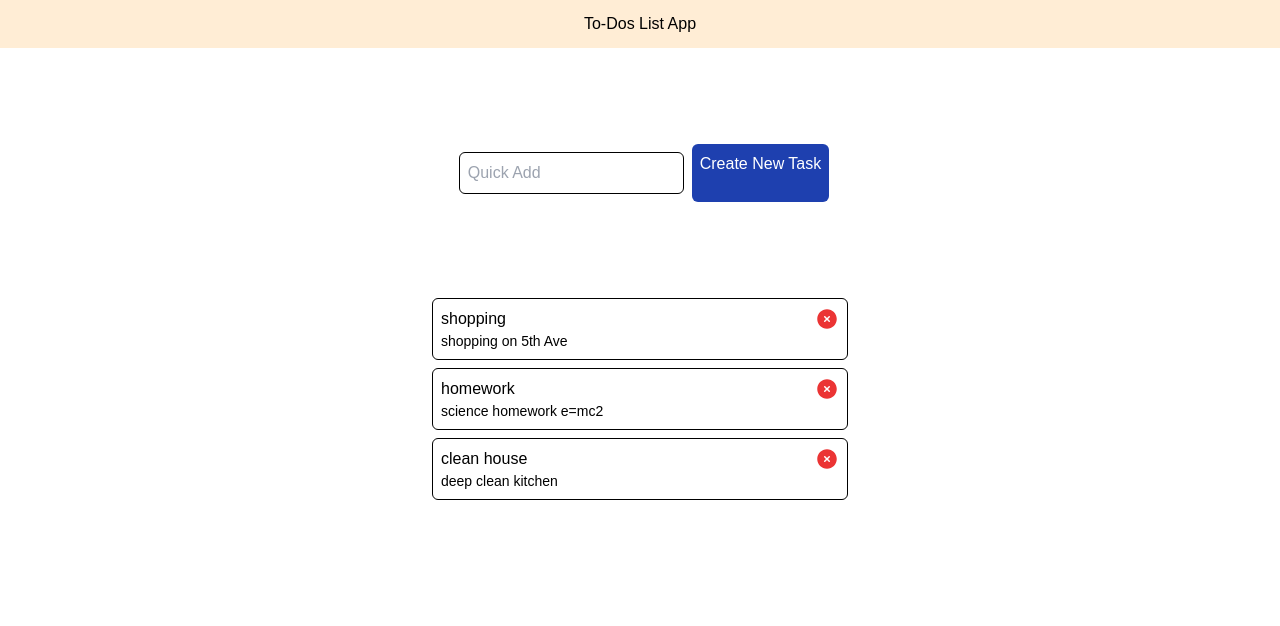
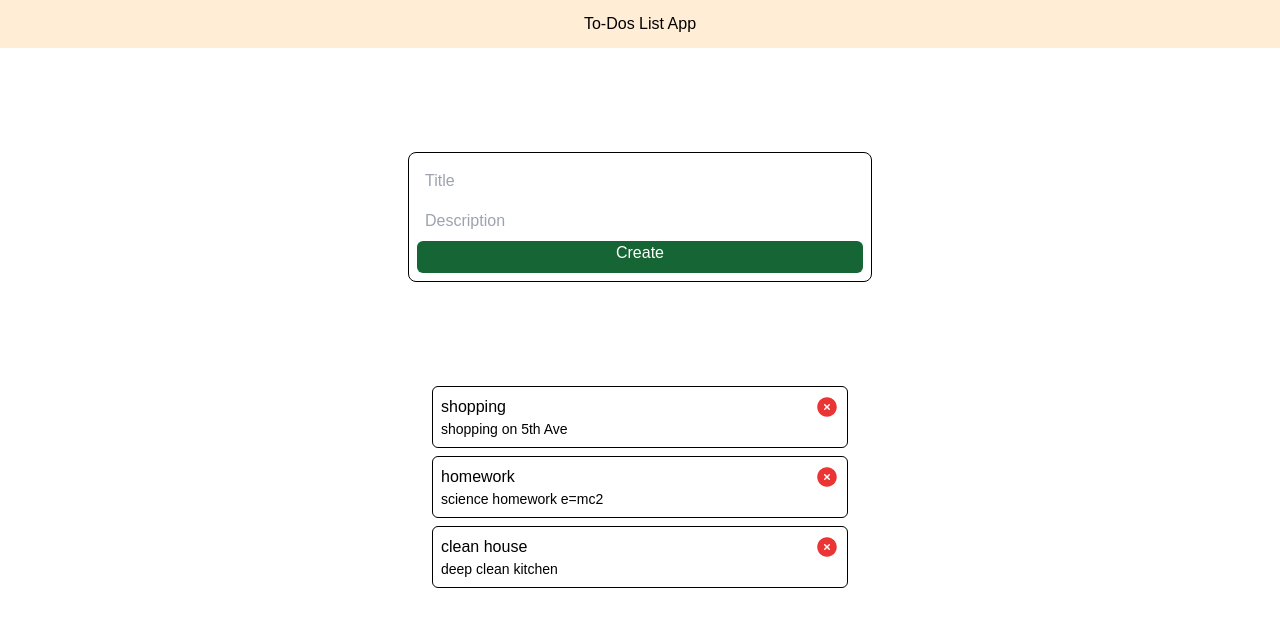
Before and after one commit to bibhorsharma7/todo-webapp, a Next.js app: page / in a window 1280 px wide. Shown: the top 626 px of the page. Built offline with nearby package versions, Linux system fonts and the light colour scheme.

Commit message:
stash: work in progress

```diff
--- /dev/null
+++ b/app/components/addTask.tsx
@@ -0,0 +1,28 @@
+"use client";
+
+import { useState } from "react";
+import Button from "./button";
+
+export default function AddTask() {
+  const [title, setTitle] = useState('')
+  const [description, setDescription] = useState('')
+
+  const handleAddTask = () => {
+    // input validation
+    if (title.length == 0) {
+      alert('Title cannot be empty')
+      return;
+    }
+
+    alert(`create clicked\nTitle: ${title}\nDescription: ${description}`)
+  }
+
+  return (
+    <div className="border border-black rounded-lg w-full p-2 m-2">
+      <input className="p-2 w-full" type="text" placeholder="Title" value={title} onChange={(e) => setTitle(e.target.value)}/>
+      <input className="p-2 w-full" type="text" placeholder="Description" value={description} onChange={(e) => setDescription(e.target.value)} />
+
+      <Button name="Create" className="h-8" onClick={handleAddTask} />
+    </div>
+  );
+}
--- a/app/components/button.tsx
+++ b/app/components/button.tsx
@@ -1,14 +1,17 @@
 interface ButtonProps {
   name: string;
-  onClick?: () => void;
+  className?: string;
+  onClick: () => void;
 }
-export default function Button({ name, onClick }: ButtonProps) {
+
+
+export default function Button({ name, onClick, className }: ButtonProps) {
   return (
     <div
-      className="p-2 rounded-md cursor-pointer border-black bg-blue-800 text-white hover:bg-blue-900"
-      onClick={() => onClick}
+      className={`${className ?? ''} text-center rounded-md cursor-pointer border-black bg-green-800 text-white hover:bg-green-700`}
+      onClick={onClick}
     >
-      <p className="capitalize">{name}</p>
+      {name}
     </div>
   );
 }
--- a/app/components/quickAdd.tsx
+++ /dev/null
@@ -1,9 +0,0 @@
-export default function QuickAdd() {
-  return (
-    <div>
-      <div className="border border-black rounded-md items-center p-2 m-2">
-        <input className="w-full" type="text" placeholder="Quick Add" />
-      </div>
-    </div>
-  );
-}
--- a/app/components/task.tsx
+++ b/app/components/task.tsx
@@ -2,6 +2,7 @@ interface TaskProps {
   id: number;
   title: string;
   description: string;
+  status: "pending" | "completed";
 }
 
 export default function Task({ title, description }: TaskProps) {
@@ -19,9 +20,9 @@ export default function Task({ title, description }: TaskProps) {
           className="w-6 h-6 hover:cursor-pointer"
         >
           <path
-            fill-rule="evenodd"
+            fillRule="evenodd"
             d="M12 2.25c-5.385 0-9.75 4.365-9.75 9.75s4.365 9.75 9.75 9.75 9.75-4.365 9.75-9.75S17.385 2.25 12 2.25Zm-1.72 6.97a.75.75 0 1 0-1.06 1.06L10.94 12l-1.72 1.72a.75.75 0 1 0 1.06 1.06L12 13.06l1.72 1.72a.75.75 0 1 0 1.06-1.06L13.06 12l1.72-1.72a.75.75 0 1 0-1.06-1.06L12 10.94l-1.72-1.72Z"
-            clip-rule="evenodd"
+            clipRule="evenodd"
           />
         </svg>
       </div>
--- a/app/page.tsx
+++ b/app/page.tsx
@@ -1,24 +1,22 @@
 "use client";
 
 import Task from "./components/task";
-import Button from "./components/button";
-import QuickAdd from "./components/quickAdd";
+import AddTask from "./components/addTask";
 
 const tasks = [
-  { id: 0, title: "shopping", description: "shopping on 5th Ave" },
-  { id: 1, title: "homework", description: "science homework e=mc2" },
-  { id: 2, title: "clean house", description: "deep clean kitchen" },
+  { id: 0, title: "shopping",status: "pending", description: "shopping on 5th Ave" },
+  { id: 1, title: "homework",status: "pending", description: "science homework e=mc2" },
+  { id: 2, title: "clean house",status: "completed", description: "deep clean kitchen" },
 ];
 
 export default function Home() {
   return (
     <div className="flex flex-1 flex-col items-center pt-20">
       <div className="flex flex-row p-2 m-2">
-        <QuickAdd />
-        <Button name="Create New Task" />
+        <AddTask />
       </div>
       <div className="m-8 p-10 w-2/5">
-        {tasks.map((task, index) => {
+        {tasks.map((task) => {
           return (
             <Task
               key={task.id}
```
Also changed, not shown: 1 other file (tests, documents, lock files or other folders).
